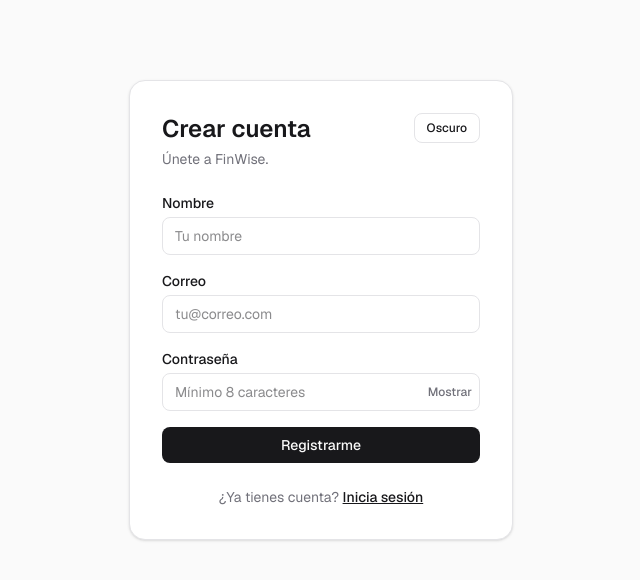
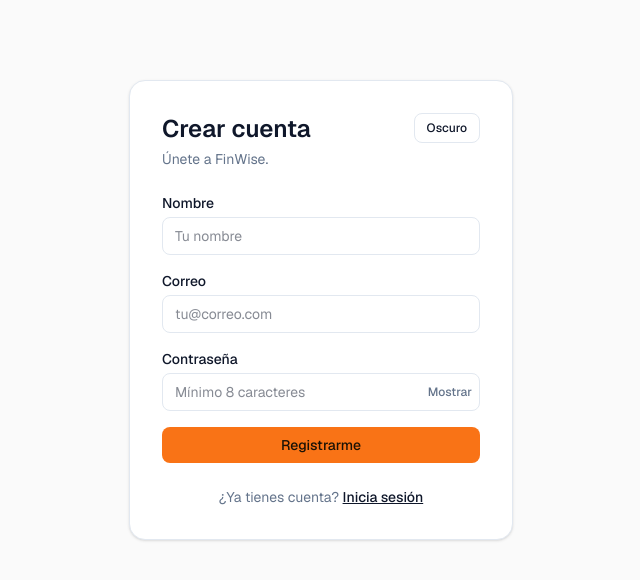
Before and after one commit to dhait0/gestor_gastos_electiva, a Next.js app: page /signup in a window 1280 px wide. Shown: the top 580 px of the page, without its empty margins (319-959 px from the left). Built offline with nearby package versions, Linux system fonts and the light colour scheme.

Commit message:
style: fintech palette (orange + navy + emerald) and dark default

```diff
--- a/src/app/globals.css
+++ b/src/app/globals.css
@@ -3,37 +3,44 @@
 /* Dark mode basado en clase .dark (toggle manual + persistencia en localStorage) */
 @custom-variant dark (&:where(.dark, .dark *));
 
-/* Tokens de diseño: cambia estos valores para reestilizar toda la app */
+/* Tokens de diseño (estilo fintech: naranja + navy + esmeralda).
+   Cambia estos valores para reestilizar toda la app. */
 :root {
   --background: #ffffff;
-  --foreground: #18181b;
+  --foreground: #0f172a;
   --card: #ffffff;
-  --card-foreground: #18181b;
-  --muted: #f4f4f5;
-  --muted-foreground: #71717a;
-  --border: #e4e4e7;
-  --input: #e4e4e7;
-  --primary: #18181b;
-  --primary-foreground: #fafafa;
+  --card-foreground: #0f172a;
+  --muted: #f1f5f9;
+  --muted-foreground: #64748b;
+  --border: #e2e8f0;
+  --input: #e2e8f0;
+  --primary: #f97316; /* naranja */
+  --primary-foreground: #1a1206; /* texto oscuro sobre naranja (alto contraste) */
+  --success: #059669; /* esmeralda */
+  --success-foreground: #ffffff;
   --destructive: #dc2626;
-  --destructive-foreground: #fafafa;
-  --ring: #18181b;
+  --destructive-foreground: #ffffff;
+  --ring: #f97316;
+  --navy: #0b1220;
 }
 
 .dark {
-  --background: #09090b;
-  --foreground: #fafafa;
-  --card: #18181b;
-  --card-foreground: #fafafa;
-  --muted: #27272a;
-  --muted-foreground: #a1a1aa;
-  --border: #27272a;
-  --input: #3f3f46;
-  --primary: #fafafa;
-  --primary-foreground: #18181b;
+  --background: #0b1220; /* azul oscuro / navy */
+  --foreground: #e2e8f0;
+  --card: #131e36; /* navy claro para tarjetas */
+  --card-foreground: #f1f5f9;
+  --muted: #1b2742;
+  --muted-foreground: #94a3b8;
+  --border: #233149;
+  --input: #2a3a57;
+  --primary: #f97316; /* naranja */
+  --primary-foreground: #1a1206;
+  --success: #34d399; /* esmeralda */
+  --success-foreground: #06281c;
   --destructive: #ef4444;
-  --destructive-foreground: #fafafa;
-  --ring: #fafafa;
+  --destructive-foreground: #ffffff;
+  --ring: #f97316;
+  --navy: #0b1220;
 }
 
 /* Expone los tokens como utilidades de Tailwind (bg-background, text-foreground, ...) */
@@ -48,9 +55,12 @@
   --color-input: var(--input);
   --color-primary: var(--primary);
   --color-primary-foreground: var(--primary-foreground);
+  --color-success: var(--success);
+  --color-success-foreground: var(--success-foreground);
   --color-destructive: var(--destructive);
   --color-destructive-foreground: var(--destructive-foreground);
   --color-ring: var(--ring);
+  --color-navy: var(--navy);
   --font-sans: var(--font-geist-sans);
   --font-mono: var(--font-geist-mono);
 }
--- a/src/app/layout.tsx
+++ b/src/app/layout.tsx
@@ -18,7 +18,8 @@ export const metadata: Metadata = {
 };
 
 // Evita el parpadeo al cargar: aplica el tema antes del primer pintado.
-const themeScript = `(function(){try{var t=localStorage.getItem('theme');var m=window.matchMedia('(prefers-color-scheme: dark)').matches;if(t==='dark'||(!t&&m)){document.documentElement.classList.add('dark');}}catch(e){}})();`;
+// Por defecto la app usa el tema oscuro (base navy); el usuario puede cambiarlo.
+const themeScript = `(function(){try{var t=localStorage.getItem('theme');if(t!=='light'){document.documentElement.classList.add('dark');}}catch(e){document.documentElement.classList.add('dark');}})();`;
 
 export default function RootLayout({
   children,
```
